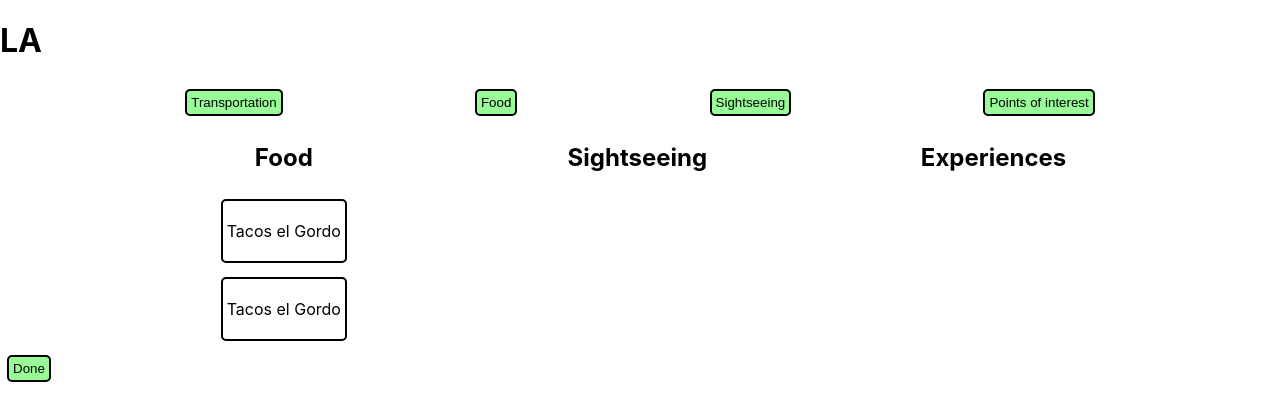
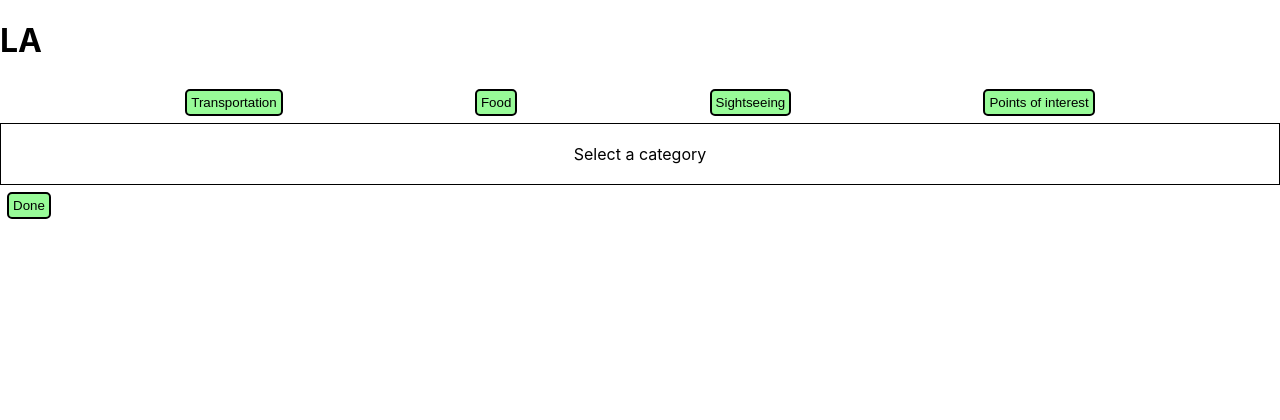
Before and after one commit to llennemann/LAHacks24Frontend, a React (Create React App) app in the folder my-app/: page /schedule/LA in a window 1280 px wide. Shown: the top 420 px of the page. Built offline with nearby package versions, Linux system fonts and the light colour scheme.

Commit message:
reviews page

```diff
--- a/my-app/src/components/Navbar.js
+++ b/my-app/src/components/Navbar.js
@@ -1,12 +1,20 @@
+import React, { useState } from 'react';
+import Rec from './Rec'; // Adjust the import path as necessary
+
 function Navbar() {
-    return (
-        <div id="button-list">
-            <button>Transportation</button>
-            <button>Food</button>
-            <button>Sightseeing</button>
-            <button>Points of interest</button>
-        </div>
-    )
+  const [selectedCategory, setSelectedCategory] = useState('');
+
+  return (
+    <div>
+      <div id="button-list">
+        <button onClick={() => setSelectedCategory('Transportation')}>Transportation</button>
+        <button onClick={() => setSelectedCategory('Food')}>Food</button>
+        <button onClick={() => setSelectedCategory('Sightseeing')}>Sightseeing</button>
+        <button onClick={() => setSelectedCategory('Points of interest')}>Points of interest</button>
+      </div>
+      <Rec category={selectedCategory} />
+    </div>
+  );
 }
 
 export default Navbar;
--- a/my-app/src/components/Rec.js
+++ b/my-app/src/components/Rec.js
@@ -1,9 +1,34 @@
-function Rec() {
-    return (
-        <div id="rec">
-            <p>Tacos el Gordo</p>
+// Rec.js
+import React from 'react';
+// API CALL HERE
+function Rec({ category }) {
+  let content;
+  switch (category) {
+    case 'Transportation':
+      content = ['Transportation1', 'Transportation2', 'Transportation3'];
+      break;
+    case 'Food':
+      content = ['Food1', 'Food2', 'Food3'];
+      break;
+    case 'Sightseeing':
+      content = ['Sightseeing1', 'Sightseeing2', 'Sightseeing3'];
+      break;
+    case 'Points of interest':
+      content = ['Interest1', 'Interest2', 'Interest3'];
+      break;
+    default:
+      content = ['Select a category'];
+  }
+
+  return (
+    <div style={{ display: 'flex', justifyContent: 'space-around' }}>
+      {content.map((item, index) => (
+        <div key={index} style={{ flex: 1, padding: 20, textAlign: 'center', border: '1px solid black' }}>
+          {item}
         </div>
-    )
+      ))}
+    </div>
+  );
 }
 
 export default Rec;
--- a/my-app/src/components/pages/Schedule.js
+++ b/my-app/src/components/pages/Schedule.js
@@ -12,21 +12,6 @@ function Schedule() {
     <div>
       <h1>{city}</h1>
       <Navbar/>
-      <div id="overall-rec-list">
-        <div id="rec-list">
-          <div>
-            <h2>Food</h2>
-          </div>
-          <Rec/>
-          <Rec/>
-        </div>
-        <div>
-        <h2>Sightseeing</h2>
-        </div>
-        <div>
-        <h2>Experiences</h2>
-        </div>
-      </div>
       <button>Done</button>
     </div>
   );
```
